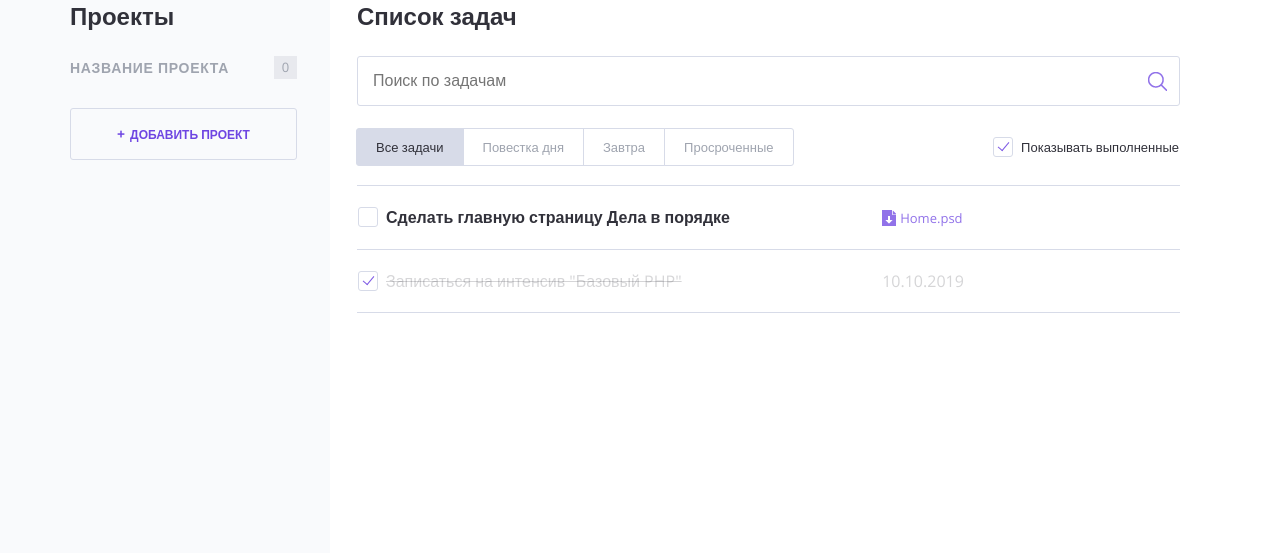
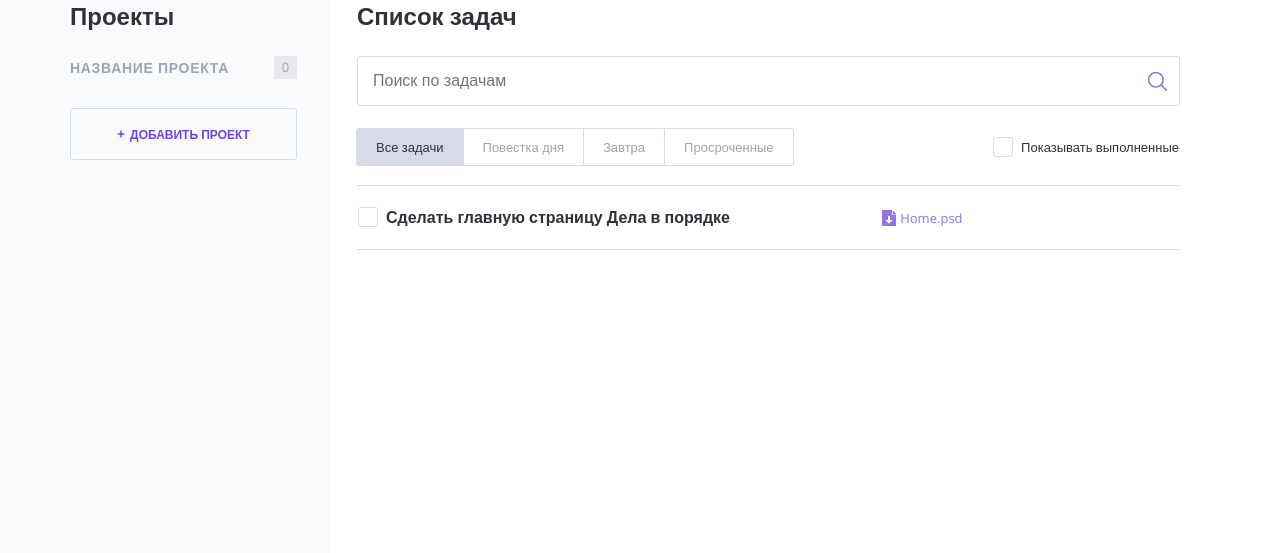
Before and after one commit to nadezda1906/382129-doingsdone, a PHP site: page / in a window 1280 px wide. Shown: the part 93-646 px from the top of the page. Run offline with PHP 8.4, Linux system fonts and the light colour scheme.

Commit message:
Revert "Add files via upload"

```diff
--- a/index.php
+++ b/index.php
@@ -76,7 +76,7 @@ $show_complete_tasks = rand(0, 1);
 
                     <label class="checkbox">
                         <!--добавить сюда аттрибут "checked", если переменная $show_complete_tasks равна единице-->
-                        <input class="checkbox__input visually-hidden show_completed" type="checkbox" <?php if  ($show_complete_tasks == 1):?>checked<?php endif;?>>
+                        <input class="checkbox__input visually-hidden show_completed" type="checkbox">
                         <span class="checkbox__text">Показывать выполненные</span>
                     </label>
                 </div>
@@ -97,19 +97,6 @@ $show_complete_tasks = rand(0, 1);
                         <td class="task__date"></td>
                     </tr>
                     <!--показывать следующий тег <tr/>, если переменная $show_complete_tasks равна единице-->
-                    <?php if ($show_complete_tasks == 1):?>
-                        <tr class="tasks__item task task--completed">
-                        <td class="task__select">
-                        <label class="checkbox task__checkbox">
-                        <input class="checkbox__input visually-hidden" type="checkbox" checked>
-                        <span class="checkbox__text">Записаться на интенсив "Базовый PHP"</span>
-                        </label>
-                        </td>
-                        <td class="task__date">10.10.2019</td>
-                        <td class="task__controls">
-                        </td>
-                        </tr>
-                    <?php endif;?>
                 </table>
             </main>
         </div>
```
